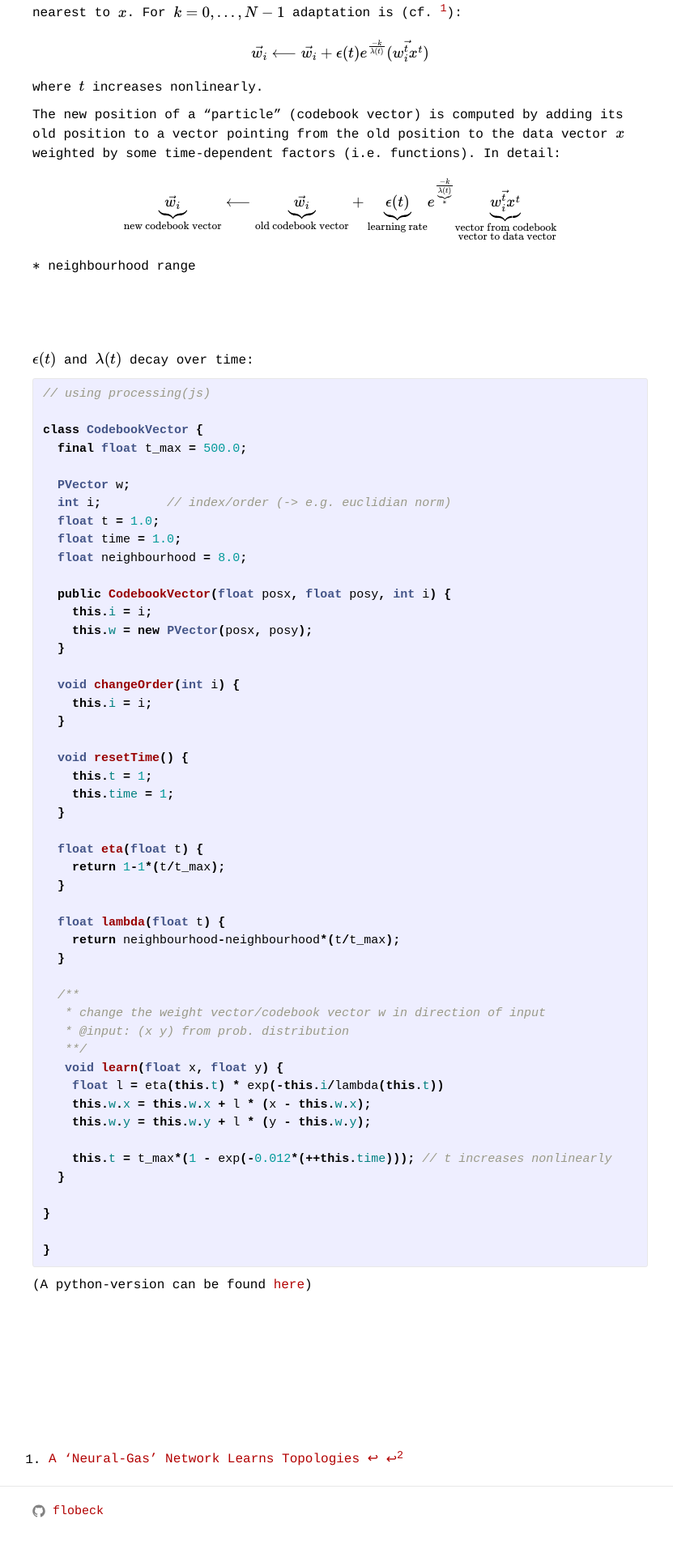
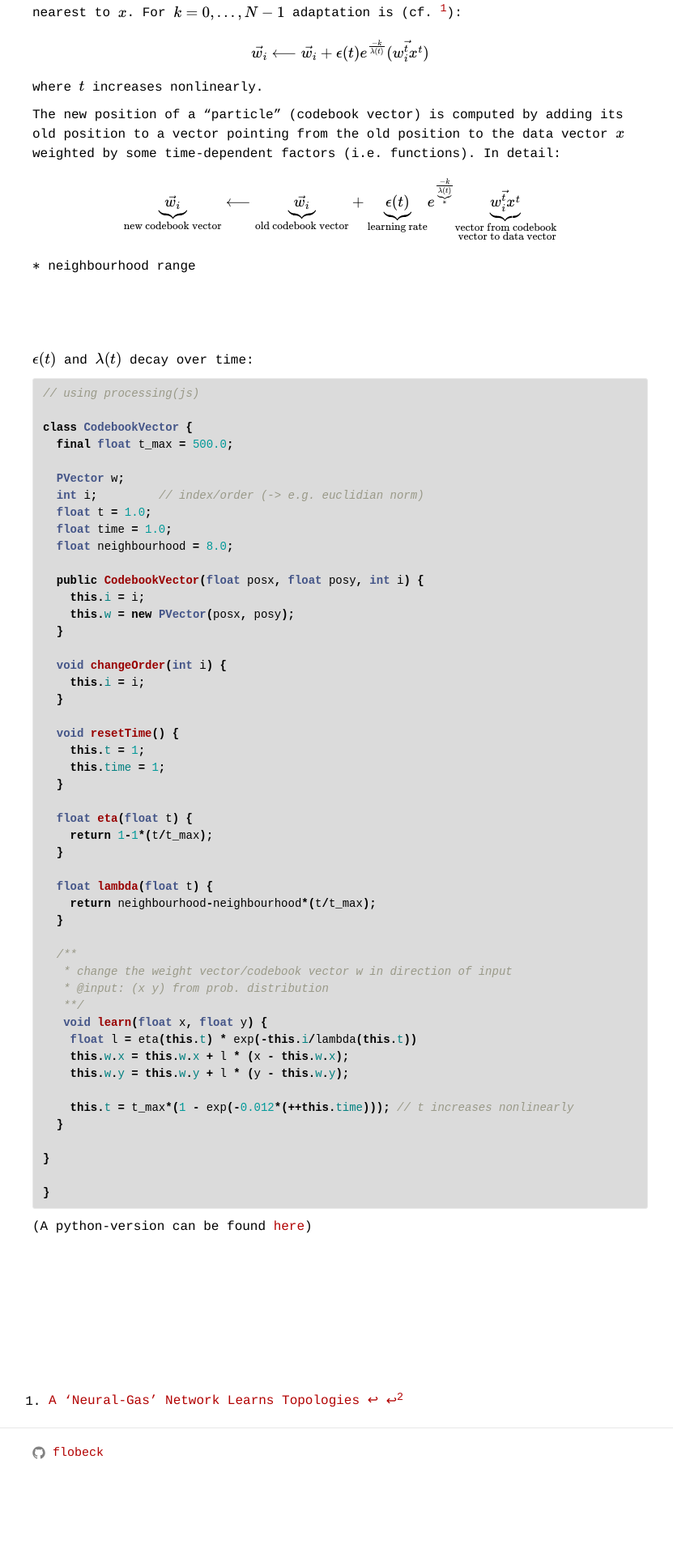
Before and after one commit to flobeck/flobeck.github.io, a Jekyll site: the page built from _posts/2014-09-22-neuralgasclock.markdown, in a window 1280 px wide. Shown: the part 949-2867 px from the top of the page at 81% size, without its empty margins (220-1051 px from the left). Built offline with Jekyll 4.4.1, drawn with Linux system fonts in a browser that asks for light colours; formulas are drawn with MathJax 3; after the commit the page ends 2795 px from its top, so only the background shows below that.

Commit message:
simple table

```diff
--- a/_sass/_base.scss
+++ b/_sass/_base.scss
@@ -91,7 +91,6 @@
 a {
     color: $brand-color;
     text-decoration: none;
-
     &:visited {
         color: darken($brand-color, 15%);
     }
@@ -127,10 +126,10 @@
  */
 pre,
 code {
-    font-size: 15px;
+    font-size: $small-font-size;
     border: 1px solid $grey-color-light;
     border-radius: 3px;
-    background-color: #eef;
+    background-color: #dbdbdb;
 }
 
 code {
@@ -202,3 +201,26 @@
         }
     }
 }
+
+
+/**
+ * Tables
+ */
+.table {
+       	border-collapse: collapse;
+	margin-left: auto;
+	margin-right: auto;
+      	> table, td, th {
+		border: 1px solid black;
+	}
+}
+
+
+
+
+/**
+ * Center
+ */
+.center {
+	text-align: center;
+}
```
